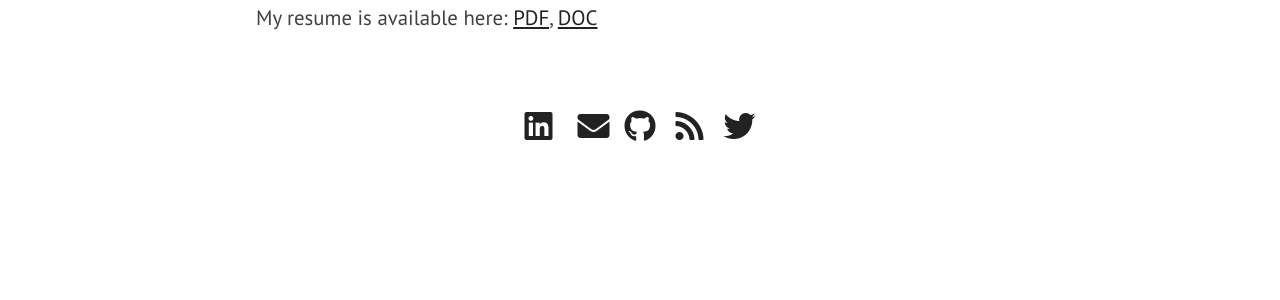
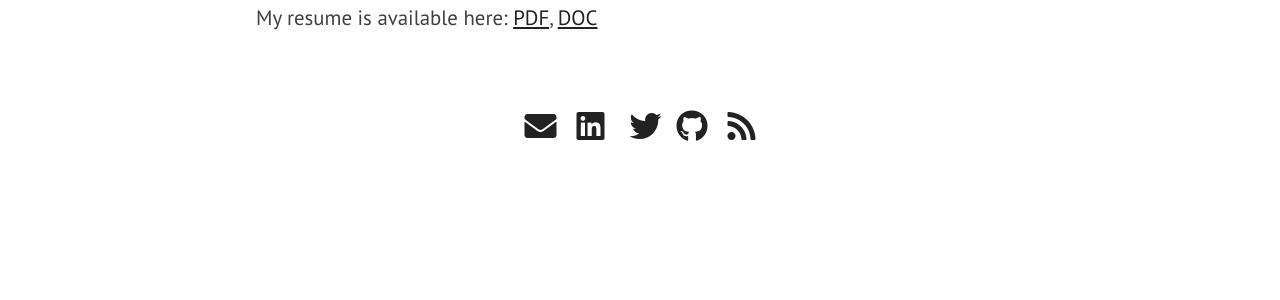
Before and after one commit to DarkSymphonie/DarkSymphonie.github.io, a Jekyll site: the page built from index.html, in a window 1280 px wide. Shown: the part 5530-5830 px from the top of the page. Built offline with Jekyll 4.4.1, drawn with Linux system fonts in a browser that asks for light colours; nearby versions of some CDN libraries.

Commit message:
Update extra.html

```diff
--- a/_includes/extra.html
+++ b/_includes/extra.html
@@ -13,20 +13,20 @@
             </p>
             <div class="extra-links">
                   </p>
+            <span class="hint--bottom bottom-link" aria-label="Email">
+                <a href="mailto:{{ site.email }}"><i class="head-icon fas fa-envelope"></i></a>
+            </span>
             <span class="hint--bottom bottom-link" aria-label="Linkedin">
                 <a href="https://www.linkedin.com/{{ site.keybase_username }}"><i class="head-icon fab fa-linkedin"></i>
             </span>
-            <span class="hint--bottom bottom-link" aria-label="Email">
-                <a href="mailto:{{ site.email }}"><i class="head-icon fas fa-envelope"></i></a>
+            <span class="hint--bottom bottom-link" aria-label="Twitter">
+                <a href="https://twitter.com/{{ site.twitter_username }}"><i class="head-icon fab fa-twitter"></i></a>
             </span>
-            <span class="hint--bottom bottom-link" aria-label="GitHub">
+                <span class="hint--bottom bottom-link" aria-label="GitHub">
                 <a href="https://github.com/{{ site.github_username }}"><i class="head-icon fab fa-github"></i></a>
             </span>
             <span class="hint--bottom bottom-link" aria-label="Web Blog">
                 <a href="{{ site.blog_url }}"><i class="head-icon fas fa-rss"></i></a>
-            </span>
-            <span class="hint--bottom bottom-link" aria-label="Twitter">
-                <a href="https://twitter.com/{{ site.twitter_username }}"><i class="head-icon fab fa-twitter"></i></a>
                 </span>
             </div>
         </div>
```
